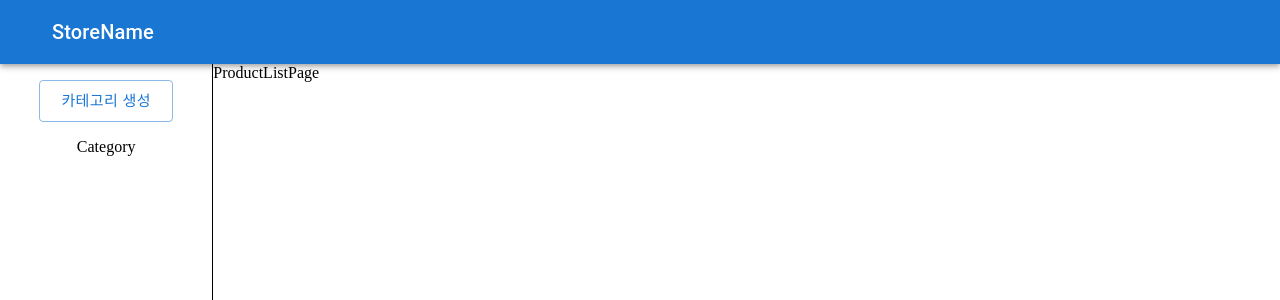
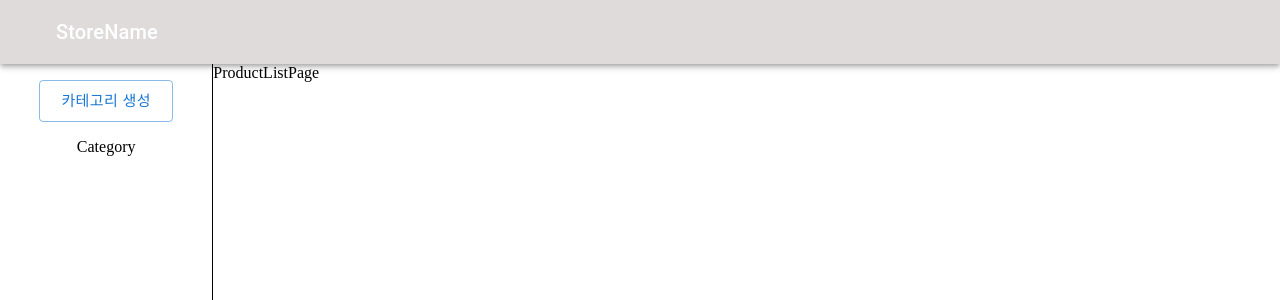
Before and after one commit to annoeul/Mosk-store, a React (Vite) app: page /home in a window 1280 px wide. Shown: the top 300 px of the page. Built offline with nearby package versions, Linux system fonts and the light colour scheme; no server answers.

Commit message:
design : 레이아웃 수정 중

```diff
--- a/src/components/Btn.jsx
+++ b/src/components/Btn.jsx
@@ -1,9 +1,9 @@
 import React from "react"
 import { Button } from "@mui/material"
 
-function Btn({ size, text, variant, sx }) {
+function Btn({ size, text, variant, sx, onClick }) {
   return (
-    <Button variant={variant} sx={sx} size={size}>
+    <Button variant={variant} sx={sx} size={size} onClick={onClick}>
       {text}
     </Button>
   )
--- a/src/components/Header.jsx
+++ b/src/components/Header.jsx
@@ -21,21 +21,21 @@ function Header() {
     }
   }
 
-  const logout = async () => {
-    try {
-      const response = await api.delete("/auth")
-      const getToken = localStorage.getItem("accessToken")
-      const checkLogout = window.confirm("로그아웃 하시겠습니까?")
-      if (checkLogout) {
-        localStorage.removeItem("accessToken")
-        navigate("/")
-      } else {
-        return
-      }
-    } catch (err) {
-      console.log(err)
-    }
-  }
+  // const logout = async () => {
+  //   try {
+  //     const response = await api.delete("/auth")
+  //     const getToken = localStorage.getItem("accessToken")
+  //     const checkLogout = window.confirm("로그아웃 하시겠습니까?")
+  //     if (checkLogout) {
+  //       localStorage.removeItem("accessToken")
+  //       navigate("/")
+  //     } else {
+  //       return
+  //     }
+  //   } catch (err) {
+  //     console.log(err)
+  //   }
+  // }
 
   useEffect(() => {
     checkLogin()
@@ -43,21 +43,19 @@ function Header() {
 
   return (
     <Box sx={{ flexGrow: 1 }}>
-      <AppBar position="static">
+      <AppBar position="static" sx={{ backgroundColor: "#dfdbdb" }}>
         <Toolbar>
           <IconButton
-            size="large"
-            edge="start"
-            color="primary"
+            // size="large"
+            // edge="start"
+            // color="black"
             arai-label="menu"
             sx={{ mr: 2 }}
           ></IconButton>
           <Typography variant="h6" component="div" sx={{ flexGrow: 1 }}>
             StoreName
           </Typography>
-          <Button color="inherit" onClick={logout}>
-            {isLogin ? "Logout" : ""}
-          </Button>
+          <Button color="inherit">{isLogin ? "Logout" : ""}</Button>
         </Toolbar>
       </AppBar>
     </Box>
```
